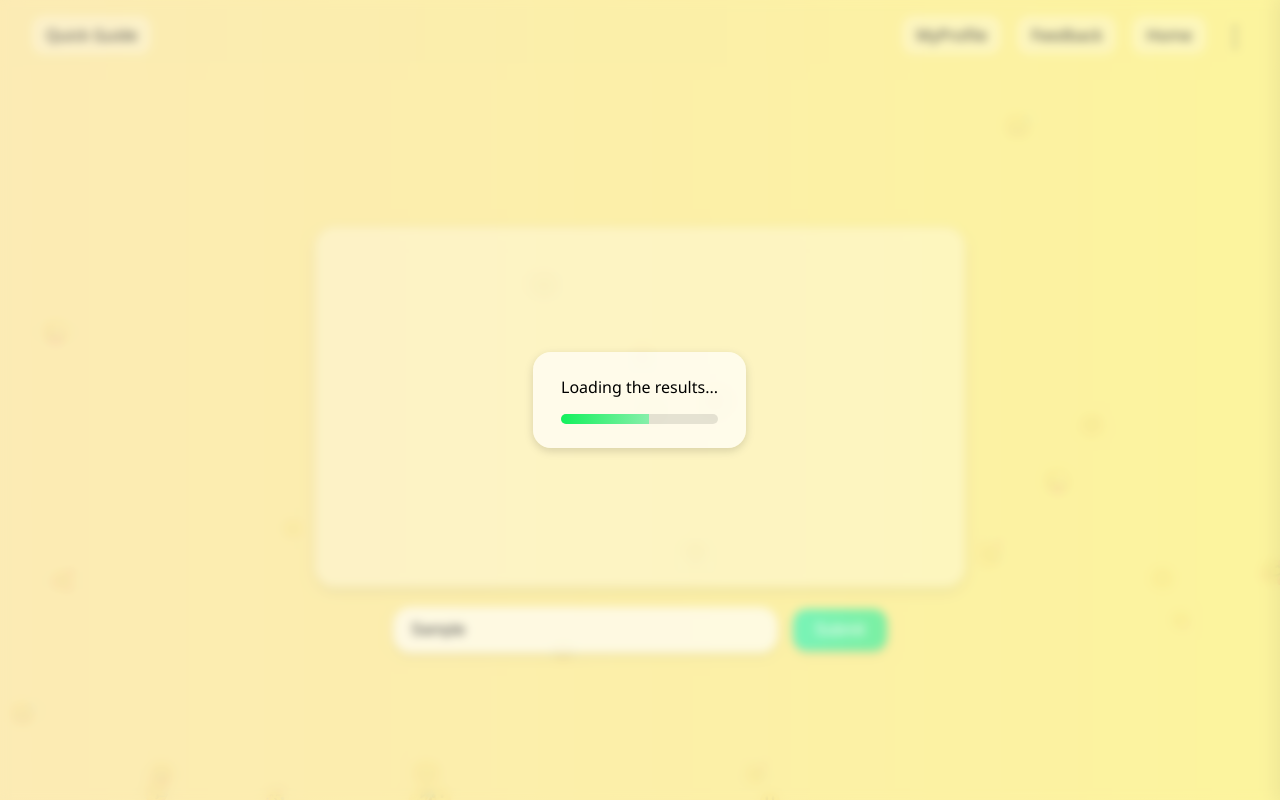
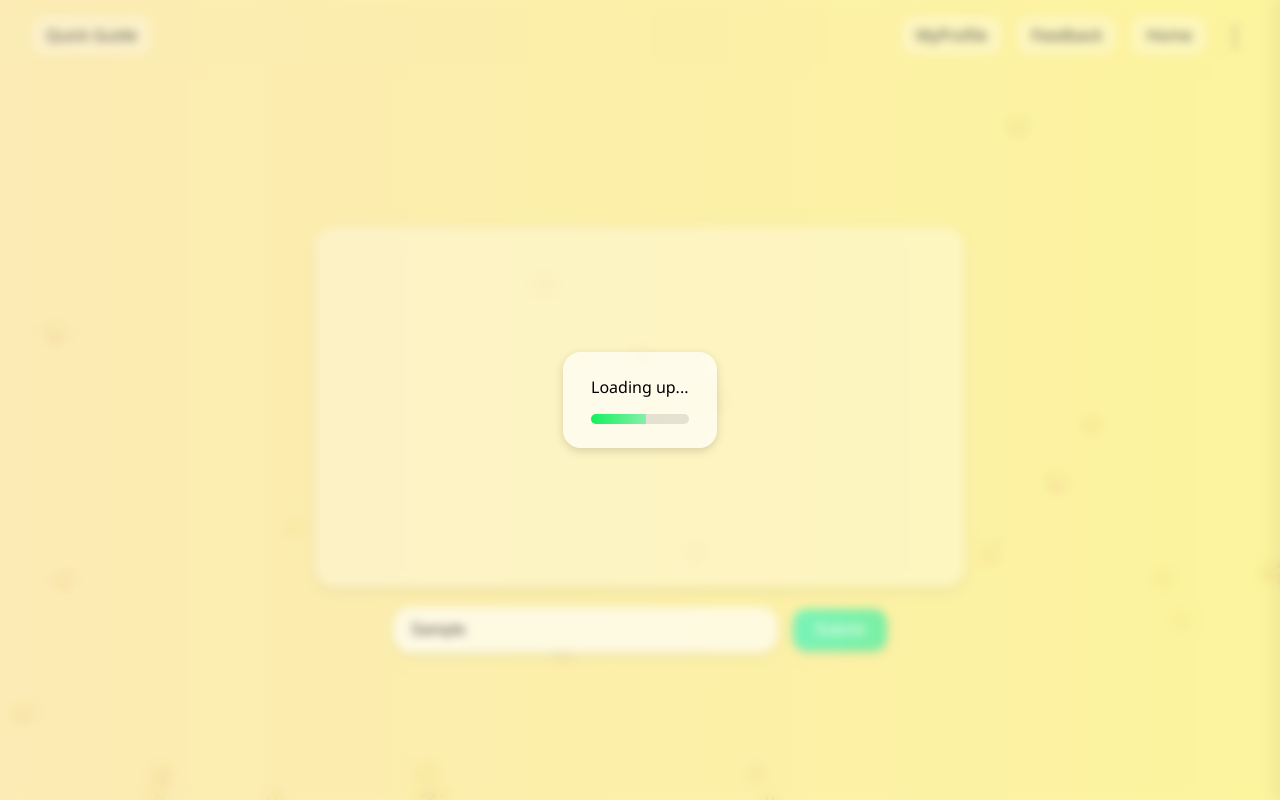
Before and after one commit to callmeizel/text, a plain HTML site: page index.html in a window 1280 px wide. Both pictures are taken after typing "Sample" into the empty fields and a click on the button "Submit". Drawn offline with Linux system fonts and the light colour scheme.

Commit message:
Update index.html

```diff
--- a/index.html
+++ b/index.html
@@ -59,7 +59,7 @@
 <!-- Loading Popup -->
 <div id="loadingPopup" class="popup-overlay hidden">
   <div class="popup-box">
-    <p>Loading the results...</p>
+    <p>Loading up...</p>
     <div class="loading-bar">
       <div class="loading-fill"></div>
     </div>
```
